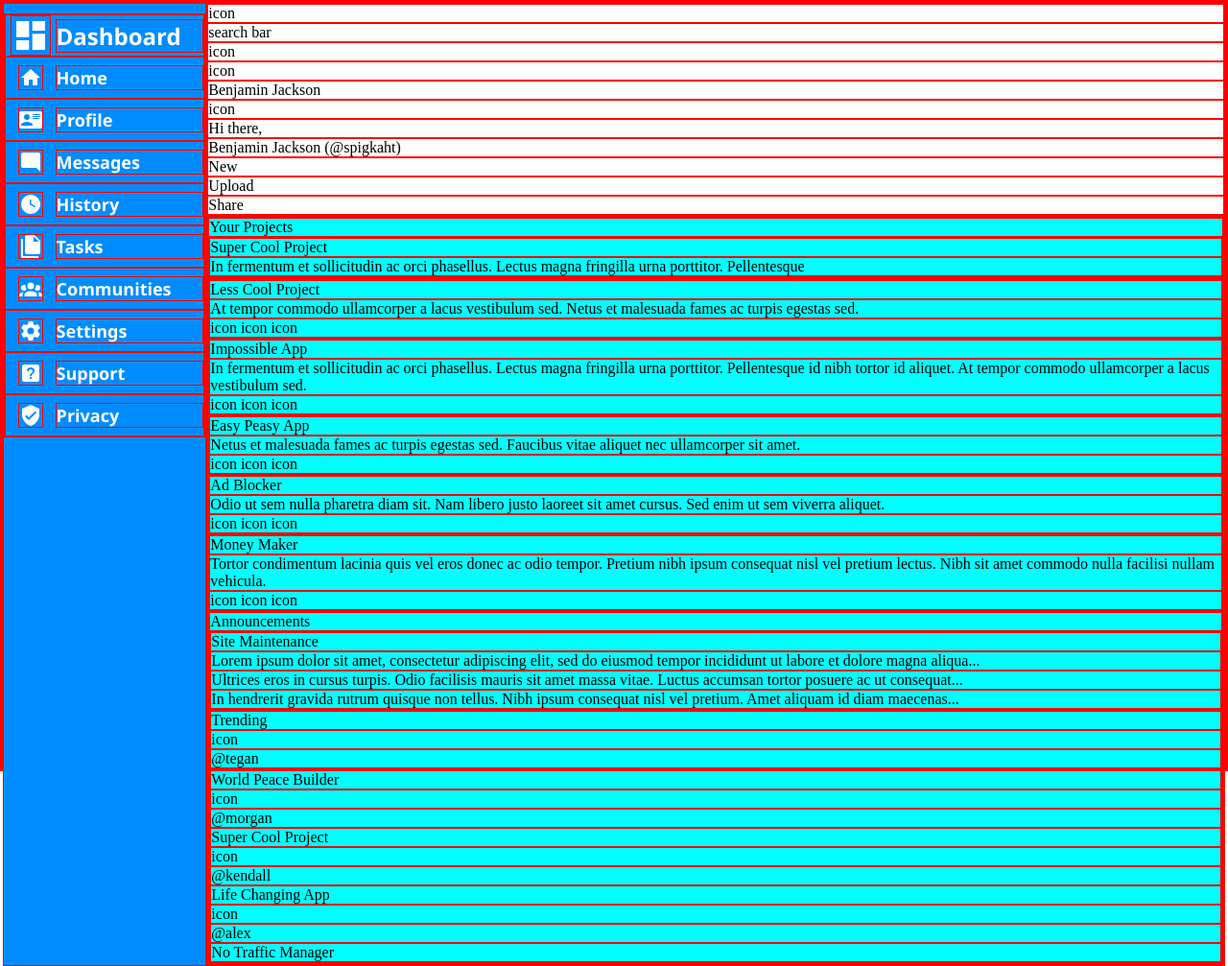
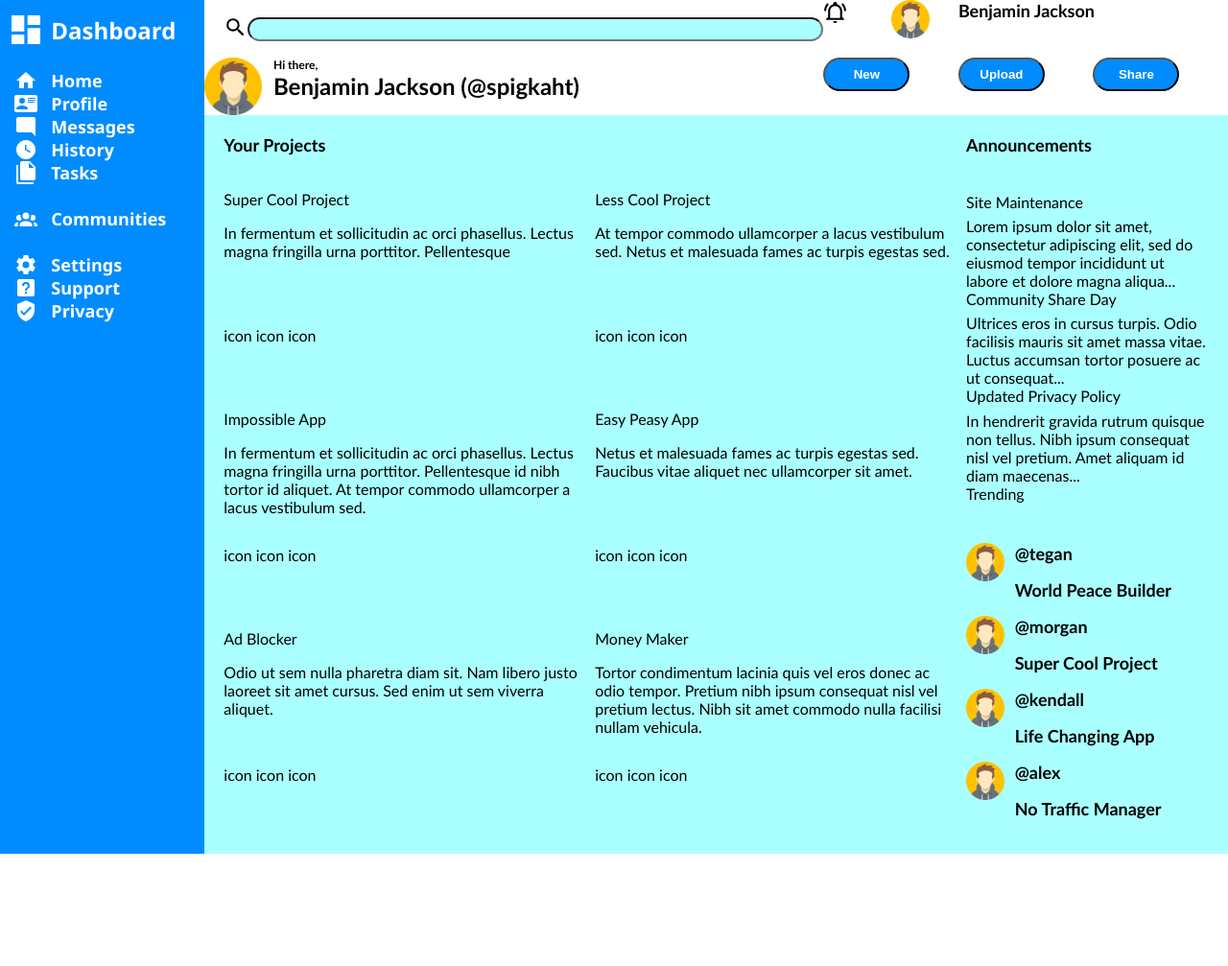
Before and after one commit to spigkaht/odin-admin-dashboard-project, a plain HTML site: page index.html in a window 1280 px wide. Shown: the whole page at 96% size. After the commit the page ends 890 px from the top, so only its background shows below. Drawn offline with Linux system fonts and the light colour scheme.

Commit message:
Commited again from correct folder..
See last commit message for details

```diff
--- a/css/styles.css
+++ b/css/styles.css
@@ -1,15 +1,33 @@
 * {
   padding: 0;
   margin: 0;
-  border: 1px solid red;
+  /* border: 1px solid red; */
+  box-sizing: border-box;
 }
 
 body {
   height: 100vh;
+  font-family: "Gill Sans", "Gill Sans MT", Calibri, "Trebuchet MS", sans-serif;
 }
 
 li {
   list-style: none;
+}
+
+input {
+  background-color: rgb(170, 255, 255);
+  height: 25px;
+  width: 600px;
+  border-radius: 40px;
+}
+
+button {
+  background-color: rgb(0, 140, 255);
+  color: white;
+  font-weight: 600;
+  height: 35px;
+  width: 90px;
+  border-radius: 20px;
 }
 
 .container {
@@ -27,7 +45,7 @@ li {
 .sidebar ul {
   display: grid;
   grid-template-columns: 1fr;
-  grid-template-rows: repeat(10, 1fr);
+  grid-template-rows: 3fr repeat(5, 1fr) 3fr repeat(3, 1fr);
 }
 
 .sidebar li {
@@ -49,17 +67,125 @@ li {
   justify-self: center;
 }
 
-.sidebar-links:first-child {
+.sidebar-links li:first-of-type {
   margin: 10px 0 20px 0;
 }
 
 .header {
   grid-row: 1 / 2;
   grid-column: 2 / 3;
+  display: grid;
+  grid-template-rows: 1fr 1fr;
+  grid-template-columns: 3fr 2fr;
+}
+
+.header-search {
+  grid-row: 1 / 2;
+  display: grid;
+  grid-template-columns: 1fr 10fr;
+  justify-items: start;
+  align-items: center;
+}
+
+.header-search .bell-icon {
+  margin-left: 20px;
+}
+
+.header-info {
+  display: grid;
+  grid-template-columns: 1fr 1fr 4fr;
+}
+
+.header-greeting {
+  display: grid;
+  grid-template-rows: 1fr 3fr;
+  grid-template-columns: 1fr 8fr;
+}
+
+.header-name {
+  font-size: 18px;
+  font-weight: 600;
+}
+
+.header-hi {
+  font-size: 12px;
+  font-weight: 600;
+}
+
+.header-handle {
+  font-size: 24px;
+  font-weight: 600;
+}
+
+.header-greeting img {
+  grid-row: 1 / 3;
+}
+
+.header-buttons {
+  display: grid;
+  grid-template-columns: 1fr 1fr 1fr;
 }
 
 .main-content {
-  background-color: aqua;
+  background-color: rgb(170, 255, 255);
   grid-row: 2 / 3;
   grid-column: 2 / 3;
+  display: grid;
+  gap: 15px;
+  grid-template-columns: 3fr 1fr;
+  padding: 20px;
 }
+
+.main-left {
+  display: grid;
+  grid-template-rows: 1fr 5fr 5fr 5fr;
+  grid-template-columns: 1fr 1fr;
+  gap: 15px;
+}
+
+.card {
+  display: grid;
+  grid-template-rows: 1fr 3fr 2fr;
+}
+
+.main-right {
+  height: 100%;
+  display: grid;
+  grid-template-rows: 1fr 5fr 1fr 5fr;
+}
+
+.main-projects {
+  grid-column: 1 / 3;
+}
+
+.announcements {
+  display: grid;
+  grid-template-rows: 1fr 3fr 1fr 3fr 1fr 3fr;
+}
+
+.trending {
+  display: grid;
+  grid-template-rows: repeat(8, 1fr);
+  grid-template-columns: 1fr 4fr;
+}
+
+.main-projects, .announcements-title, .trending {
+  font-size: 18px;
+  font-weight: 600;
+}
+
+.avatar1 {
+  grid-row: 1 / 3;
+}
+
+.avatar2 {
+  grid-row: 3 / 5;
+}
+
+.avatar3 {
+  grid-row: 5 / 7;
+}
+
+.avatar4 {
+  grid-row: 7 / 9;
+}
--- a/index.html
+++ b/index.html
@@ -103,30 +103,61 @@
         </ul>
       </div>
       <div class="header">
-        <div>icon</div>
-        <div>search bar</div>
-        <div>icon</div>
-        <div>icon</div>
-        <div>Benjamin Jackson</div>
-        <div>icon</div>
-        <p>Hi there,</p>
-        <p>Benjamin Jackson (@spigkaht)</p>
-        <div>New</div>
-        <div>Upload</div>
-        <div>Share</div>
+        <div class="header-search">
+          <div class="bell-icon">
+            <img
+              src="./images/magnify-icon.svg"
+              alt="search icon"
+              width="25px"
+              height="25px"
+            />
+          </div>
+          <input type="text" id="search" name="search" />
+        </div>
+        <div class="header-info">
+          <img
+            src="./images/bell-ring-icon.svg"
+            alt="bell icon"
+            width="25px"
+            height="25px"
+          />
+          <img
+            src="./images/avatar-icon.webp"
+            alt="avatar icon"
+            width="40px"
+            height="40px"
+          />
+          <div class="header-name">Benjamin Jackson</div>
+        </div>
+        <div class="header-greeting">
+          <img
+            src="./images/avatar-icon.webp"
+            alt="avatar icon"
+            width="60px"
+            height="60px"
+          />
+          <p class="header-hi">Hi there,</p>
+          <p class="header-handle">Benjamin Jackson (@spigkaht)</p>
+        </div>
+        <div class="header-buttons">
+          <button>New</button>
+          <button>Upload</button>
+          <button>Share</button>
+        </div>
       </div>
       <div class="main-content">
-        <div>
-          <p>Your Projects</p>
-          <div>
+        <div class="main-left">
+          <p class="main-projects">Your Projects</p>
+          <div class="card">
             <p>Super Cool Project</p>
             <p>
               In fermentum et sollicitudin ac orci phasellus. Lectus magna
               fringilla urna porttitor. Pellentesque
             </p>
+            <div>icon icon icon</div>
             <div></div>
           </div>
-          <div>
+          <div class="card">
             <p>Less Cool Project</p>
             <p>
               At tempor commodo ullamcorper a lacus vestibulum sed. Netus et
@@ -134,7 +165,7 @@
             </p>
             <div>icon icon icon</div>
           </div>
-          <div>
+          <div class="card">
             <p>Impossible App</p>
             <p>
               In fermentum et sollicitudin ac orci phasellus. Lectus magna
@@ -143,7 +174,7 @@
             </p>
             <div>icon icon icon</div>
           </div>
-          <div>
+          <div class="card">
             <p>Easy Peasy App</p>
             <p>
               Netus et malesuada fames ac turpis egestas sed. Faucibus vitae
@@ -151,7 +182,7 @@
             </p>
             <div>icon icon icon</div>
           </div>
-          <div>
+          <div class="card">
             <p>Ad Blocker</p>
             <p>
               Odio ut sem nulla pharetra diam sit. Nam libero justo laoreet sit
@@ -159,7 +190,7 @@
             </p>
             <div>icon icon icon</div>
           </div>
-          <div>
+          <div class="card">
             <p>Money Maker</p>
             <p>
               Tortor condimentum lacinia quis vel eros donec ac odio tempor.
@@ -168,36 +199,67 @@
             </p>
             <div>icon icon icon</div>
           </div>
-          <div>
-            <p>Announcements</p>
-            <div>
+        </div>
+        <div>
+          <div class="main-right">
+            <p class="announcements-title">Announcements</p>
+            <div class="announcements">
               <p>Site Maintenance</p>
               <p>
                 Lorem ipsum dolor sit amet, consectetur adipiscing elit, sed do
                 eiusmod tempor incididunt ut labore et dolore magna aliqua...
               </p>
+              <p>Community Share Day</p>
               <p>
                 Ultrices eros in cursus turpis. Odio facilisis mauris sit amet
                 massa vitae. Luctus accumsan tortor posuere ac ut consequat...
               </p>
+              <p>Updated Privacy Policy</p>
               <p>
                 In hendrerit gravida rutrum quisque non tellus. Nibh ipsum
                 consequat nisl vel pretium. Amet aliquam id diam maecenas...
               </p>
             </div>
-            <div>
-              <p>Trending</p>
-              <div>icon</div>
+            <p>Trending</p>
+            <div class="trending">
+              <div class="avatar1">
+                <img
+                  src="./images/avatar-icon.webp"
+                  alt="avatar icon"
+                  width="40px"
+                  height="40px"
+                />
+              </div>
               <p>@tegan</p>
-              <p></p>
               <p>World Peace Builder</p>
-              <div>icon</div>
+              <div class="avatar2">
+                <img
+                  src="./images/avatar-icon.webp"
+                  alt="avatar icon"
+                  width="40px"
+                  height="40px"
+                />
+              </div>
               <p>@morgan</p>
               <p>Super Cool Project</p>
-              <div>icon</div>
+              <div class="avatar3">
+                <img
+                  src="./images/avatar-icon.webp"
+                  alt="avatar icon"
+                  width="40px"
+                  height="40px"
+                />
+              </div>
               <p>@kendall</p>
               <p>Life Changing App</p>
-              <div>icon</div>
+              <div class="avatar4">
+                <img
+                  src="./images/avatar-icon.webp"
+                  alt="avatar icon"
+                  width="40px"
+                  height="40px"
+                />
+              </div>
               <p>@alex</p>
               <p>No Traffic Manager</p>
             </div>
```
